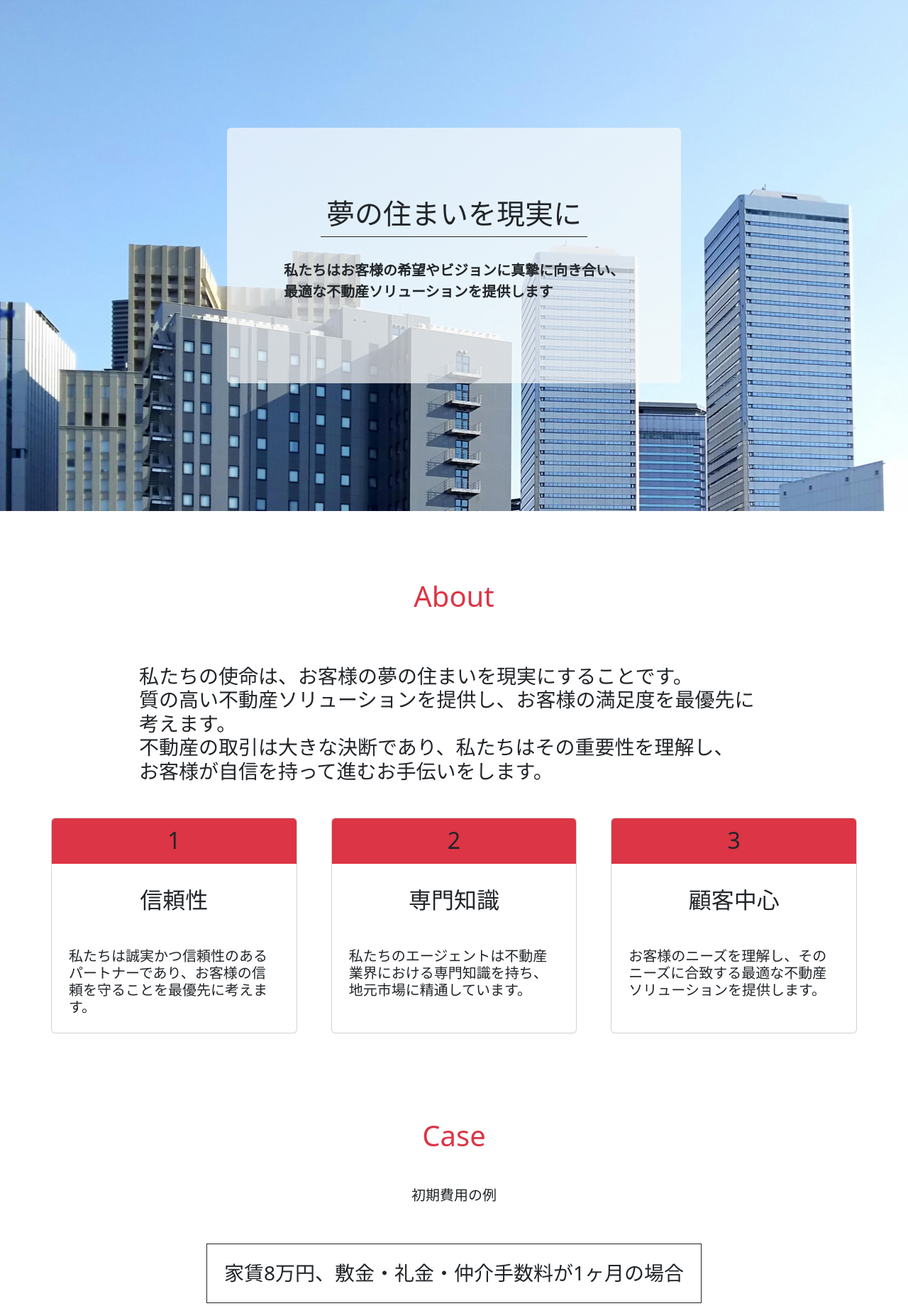
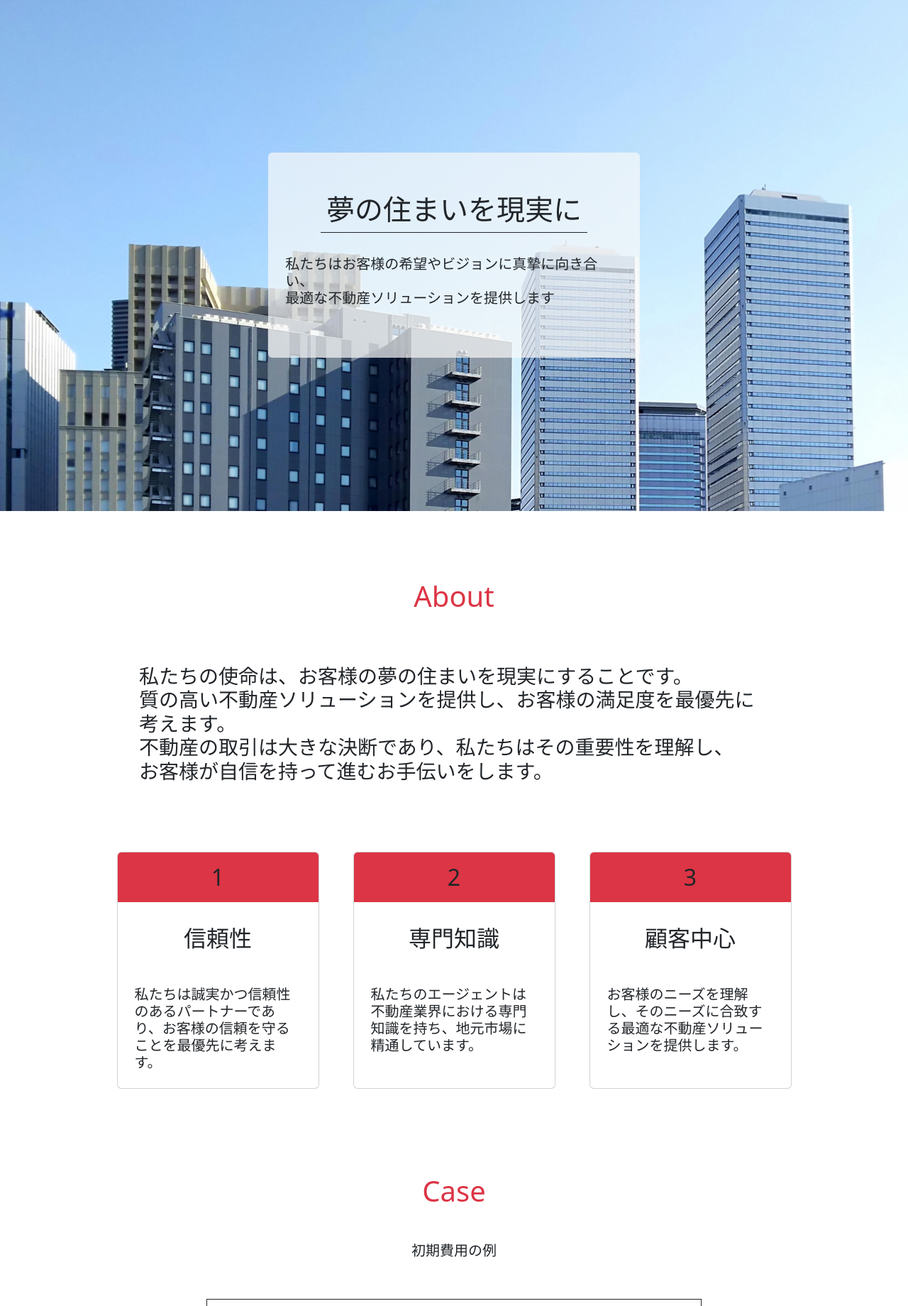
Before and after one commit to KentY6/CorporateLP, a PHP site: page / in a window 1280 px wide. Shown: the part 82-1922 px from the top of the page at 71% size. Run offline with PHP 8.4, Linux system fonts and the light colour scheme.

Commit message:
レスポンシブ対応

```diff
--- a/about.php
+++ b/about.php
@@ -1,5 +1,6 @@
-<div class="m-5 d-flex flex-column justify-content-center align-items-center">
-    <div class="h1 m-5 text-danger">
+<div class="m-5">
+    <div class="d-flex flex-column justify-content-center align-items-center">
+        <div class="h1 m-5 text-danger text-center">
             About
         </div>
         <div class="h3 m-4 w-75 d-flex align-items-center justify-content-center">
@@ -9,7 +10,8 @@
             お客様が自信を持って進むお手伝いをします。
         </div>
 
-    <div class="d-flex w-100">
+        <div class="d-flex container">
+            <div class="row d-flex justify-content-center mt-5">
                 <!-- カード -->
                 <?php $aboutCards = array(
                     array(
@@ -31,8 +33,8 @@
                 ) ?>
 
                 <?php foreach ($aboutCards as $card): ?>
-         <div class="card m-4 d-flex flex-column align-items-center" style="width:28rem">
-            <div class="card-img-top h2 w-100 d-flex justify-content-center align-items-center bg-danger" style="height: 4rem;">
+                <div class="col-md-3 card m-4 p-0 d-flex align-items-center">
+                    <div class="card-img-top h2 text-center p-3 bg-danger">
                         <?php echo $card["num"]; ?>
                     </div>
                     <div class="card-title h2 m-4" >
@@ -45,3 +47,5 @@
                 <?php endforeach ?>
             </div>
         </div>
+    </div>
+</div>
--- a/case.php
+++ b/case.php
@@ -26,9 +26,10 @@
         )
     ) ?>
 
-    <div class="d-flex align-items-center justify-content-center w-75">
+    <div class=" container">
+        <div class="row w-100 d-flex align-items-center justify-content-center">
             <?php foreach ($cases as $case): ?>
-            <div class=" d-flex flex-column justify-content-center align-items-center w-50 h3">
+                <div class="col-md-5 d-flex flex-column justify-content-center align-items-center h4">
                     <div class="m-4"><?php echo $case["title"]; ?></div>
                     <div class="d-flex m-4 w-75">
                         <div class="bg-secondary-subtle w-50 p-4 d-flex align-items-center justify-content-center">敷金</div>
@@ -46,7 +47,7 @@
                     </div>
                     <div class="d-flex m-4 w-75">
                         <div class="bg-secondary-subtle w-50 p-4 d-flex align-items-center justify-content-center">手数料</div>
-                    <div class="m-4 h2 d-flex justify-content-center align-items-center  border-bottom border-secondary  text-<?php echo $case["textColor"]; ?>">
+                        <div class="m-4 h2  d-flex justify-content-center align-items-center  border-bottom border-secondary  text-<?php echo $case["textColor"]; ?>">
                             <?php echo $case["commissionFee"]; ?>
                             <div class="h5 d-flex justify-content-center align-items-center m-2">円</div>
                         </div>
@@ -61,5 +62,6 @@
                 </div>
             <?php endforeach ?>
         </div>
+    </div>
 
 </div>
--- a/home.php
+++ b/home.php
@@ -1,12 +1,14 @@
-<div class="position-relative">
-    <img class="img-fluid" src="./assets/images/home.jpg" alt="">
-    <div class="d-flex position-absolute top-0 start-0 w-100 h-100 justify-content-center align-items-center">
-        <div class="d-flex flex-column bg-light w-50 h-50 rounded justify-content-center align-items-center" style="--bs-bg-opacity: .7">
-            <div class="h1 p-2 border-bottom border-dark">
-                夢の住まいを現実に
-            </div>
-            <div class="m-4 fs-5 fw-bold">
-                私たちはお客様の希望やビジョンに真摯に向き合い、<br>最適な不動産ソリューションを提供します
+<div class="container-fluid position-relative">
+    <div class="row">
+        <img class="img-fluid p-0" src="./assets/images/home.jpg" alt="">
+        <div class="d-flex position-absolute top-0 start-0 h-100 overflow-auto justify-content-center align-items-center">
+            <div class="col-md-5 d-flex flex-column bg-light mx-auto my-auto py-5 rounded justify-content-center align-items-center" style="--bs-bg-opacity: .7">
+                <div class="h1 p-2 border-bottom border-dark">
+                    夢の住まいを現実に
+                </div>
+                <div class="m-4 h5">
+                    私たちはお客様の希望やビジョンに真摯に向き合い、<br>最適な不動産ソリューションを提供します
+                </div>
             </div>
         </div>
     </div>
--- a/index.php
+++ b/index.php
@@ -5,7 +5,7 @@
     <meta name="viewport" content="width=device-width, initial-scale=1.0">
     <link href="https://cdn.jsdelivr.net/npm/bootstrap@5.3.0/dist/css/bootstrap.min.css" rel="stylesheet" integrity="sha384-9ndCyUaIbzAi2FUVXJi0CjmCapSmO7SnpJef0486qhLnuZ2cdeRhO02iuK6FUUVM" crossorigin="anonymous">
     <script src="https://cdn.jsdelivr.net/npm/bootstrap@5.3.0/dist/js/bootstrap.bundle.min.js" integrity="sha384-geWF76RCwLtnZ8qwWowPQNguL3RmwHVBC9FhGdlKrxdiJJigb/j/68SIy3Te4Bkz" crossorigin="anonymous"></script>
-    <title>コーポレートLP</title>
+    <title>HOME LIFE</title>
 </head>
 <body>
     <!-- ヘッダー -->
--- a/service.php
+++ b/service.php
@@ -17,17 +17,16 @@
     <div class="container">
         <div class="row d-flex justify-content-center">
                 <?php foreach ($serviceCards as $card): ?>
-                    <div class="col-md-4 card m-5">
-                           <img class="card-img-top mt-2" src="<?php echo $card["img"]; ?>" alt="">
-                        <div class="card-title text-center h3 p-4">
+                    <div class="col-md-4 card m-5 p-0">
+                           <img class="card-img-top" src="<?php echo $card["img"]; ?>" alt="">
+                        <div class="card-title text-center h4 p-4 text-secondary">
                             <?php echo $card["title"]; ?>
                         </div>
-                        <div class="card-text m-2 h5">
+                        <div class="card-text m-2 h5 p-4">
                             <?php echo $card["content"]; ?>
                         </div>
                     </div>
                 <?php endforeach ?>
         </div>
     </div>
-
 </div>
```
Lines whose indentation alone changed are shown as unchanged.
